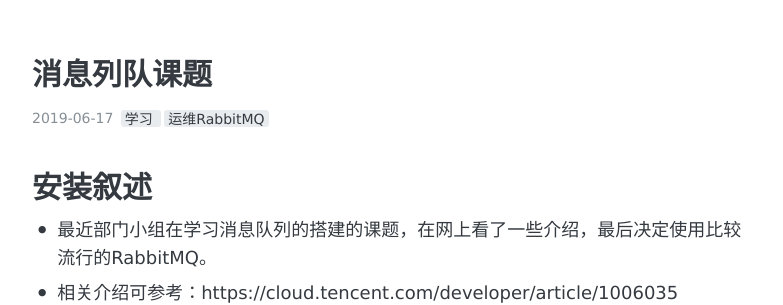
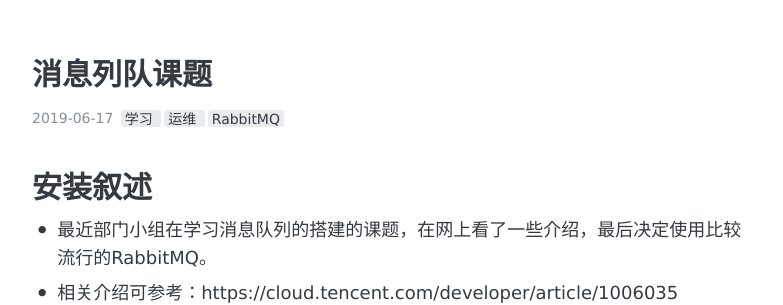
Before and after one commit to pzypxh/pzypxh.github.io, a Jekyll site: the page built from _posts/2019-06-17-消息队列课题.md, in a window 1280 px wide and 900 px high. Shown: the part 142-447 px from the top of the window, without its empty margins (248-1031 px from the left). Built offline with Jekyll 4.4.1, drawn with Linux system fonts in a browser that asks for light colours.

```diff
--- a/_posts/2019-06-17-消息队列课题.md
+++ b/_posts/2019-06-17-消息队列课题.md
@@ -1,7 +1,7 @@
 ---
 layout: post
 title: 消息列队课题
-tags: [学习,运维RabbitMQ]
+tags: [学习,运维,RabbitMQ]
 comments: true
 ---
 
```
